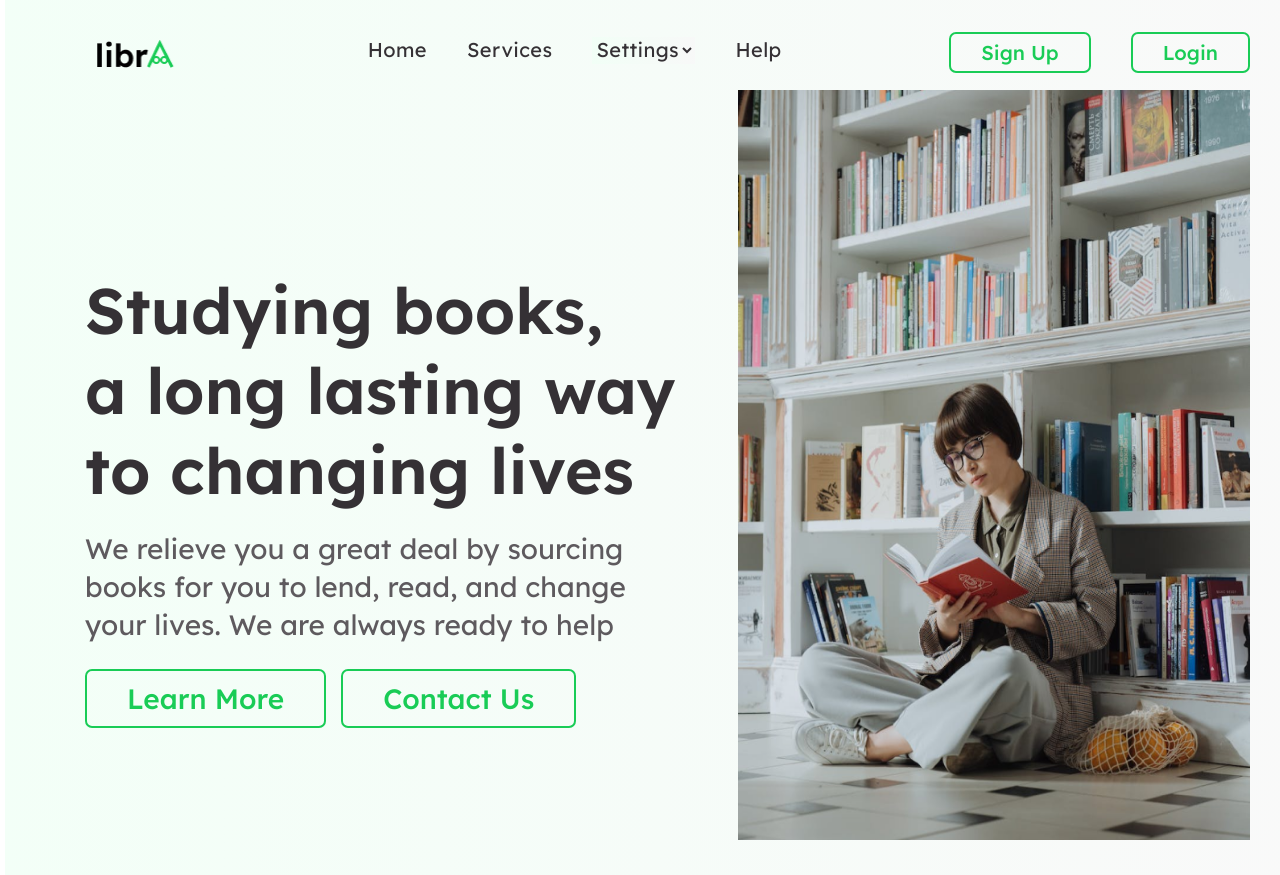
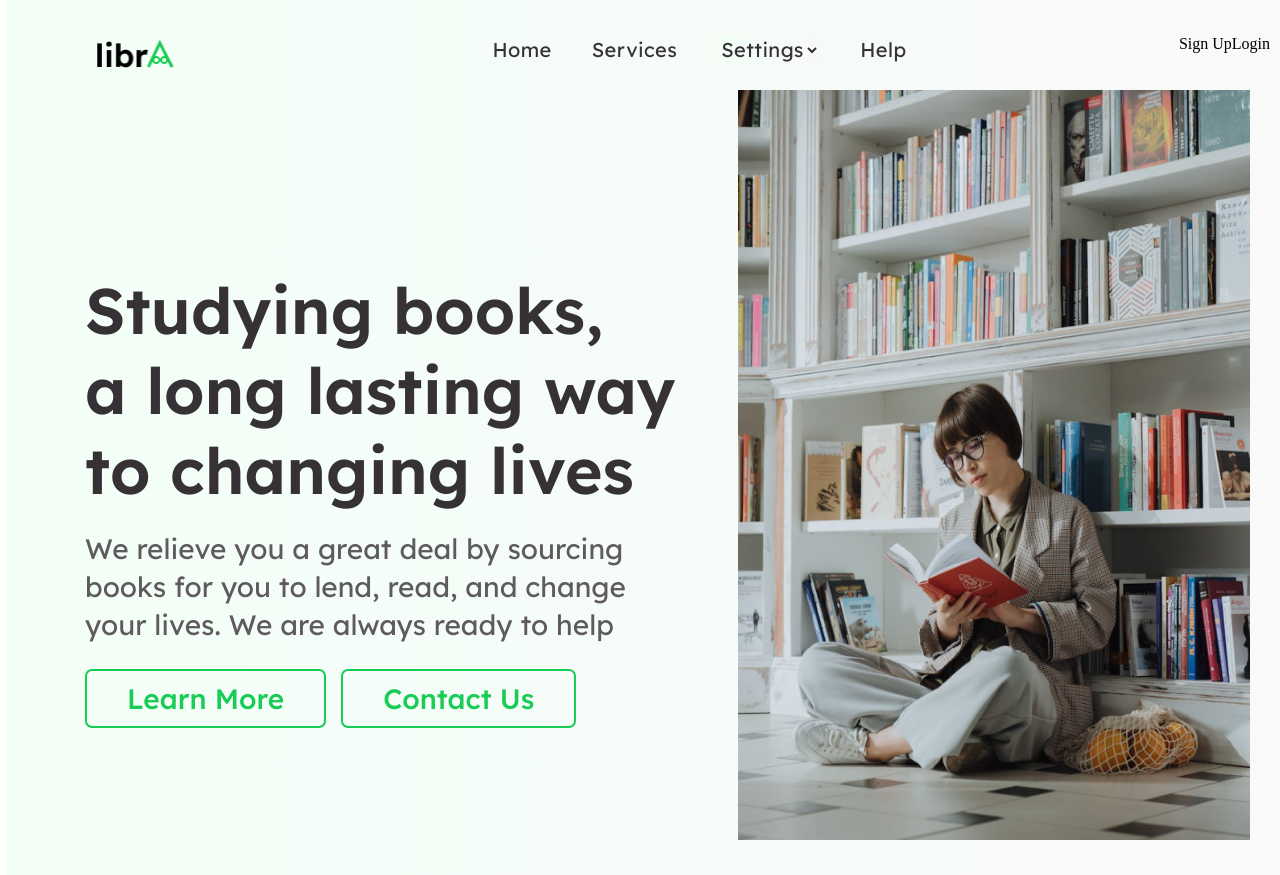
Before and after one commit to Nifix001/Libra, a React (Create React App) app: page / in a window 1280 px wide. Built offline with nearby package versions, Linux system fonts and the light colour scheme.

Commit message:
New commit

```diff
--- a/src/Layout/LandingPageLayout.js
+++ b/src/Layout/LandingPageLayout.js
@@ -30,8 +30,10 @@ export default function LandingPageLayout() {
         animate={{ opacity: 1 }}
         transition={{ duration: 0.5, delay: 2 }}
         >
-            <NavLink to="sign-up">Sign Up</NavLink>
-            <NavLink to="login" >Login</NavLink>
+            <motion.NavLink to="sign-up"
+            // whileHover={{ scale: 1.1 }}
+            >Sign Up</motion.NavLink>
+            <motion.NavLink to="login" >Login</motion.NavLink>
         </motion.div>
       </header>
 
--- a/src/index.css
+++ b/src/index.css
@@ -73,6 +73,7 @@ header nav a select{
 .side-bar a:hover{
   background-color: #19CC56;
   color: white;
+  padding: 6px 26px;
 }
 
 .home-layout1{
```
